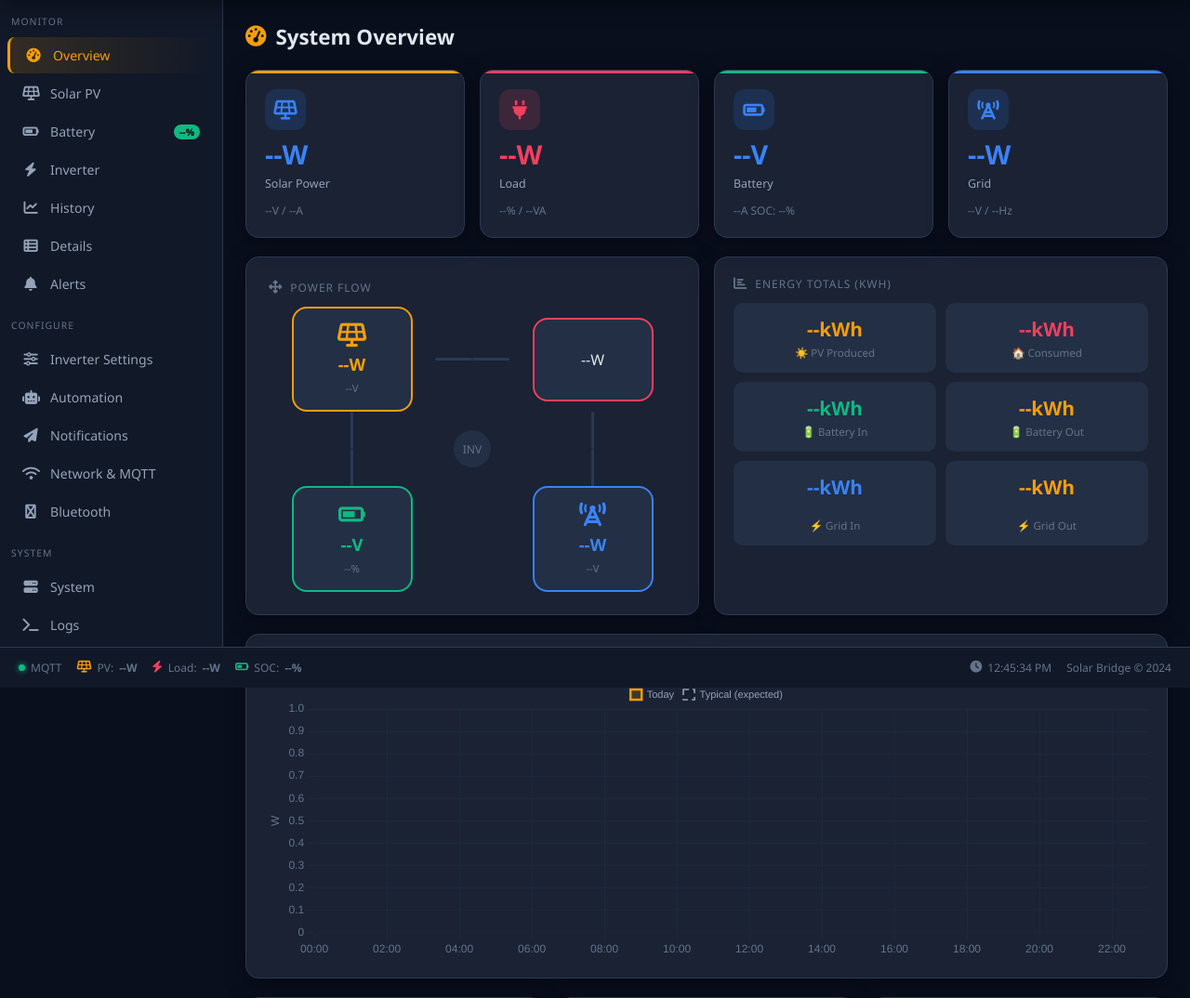
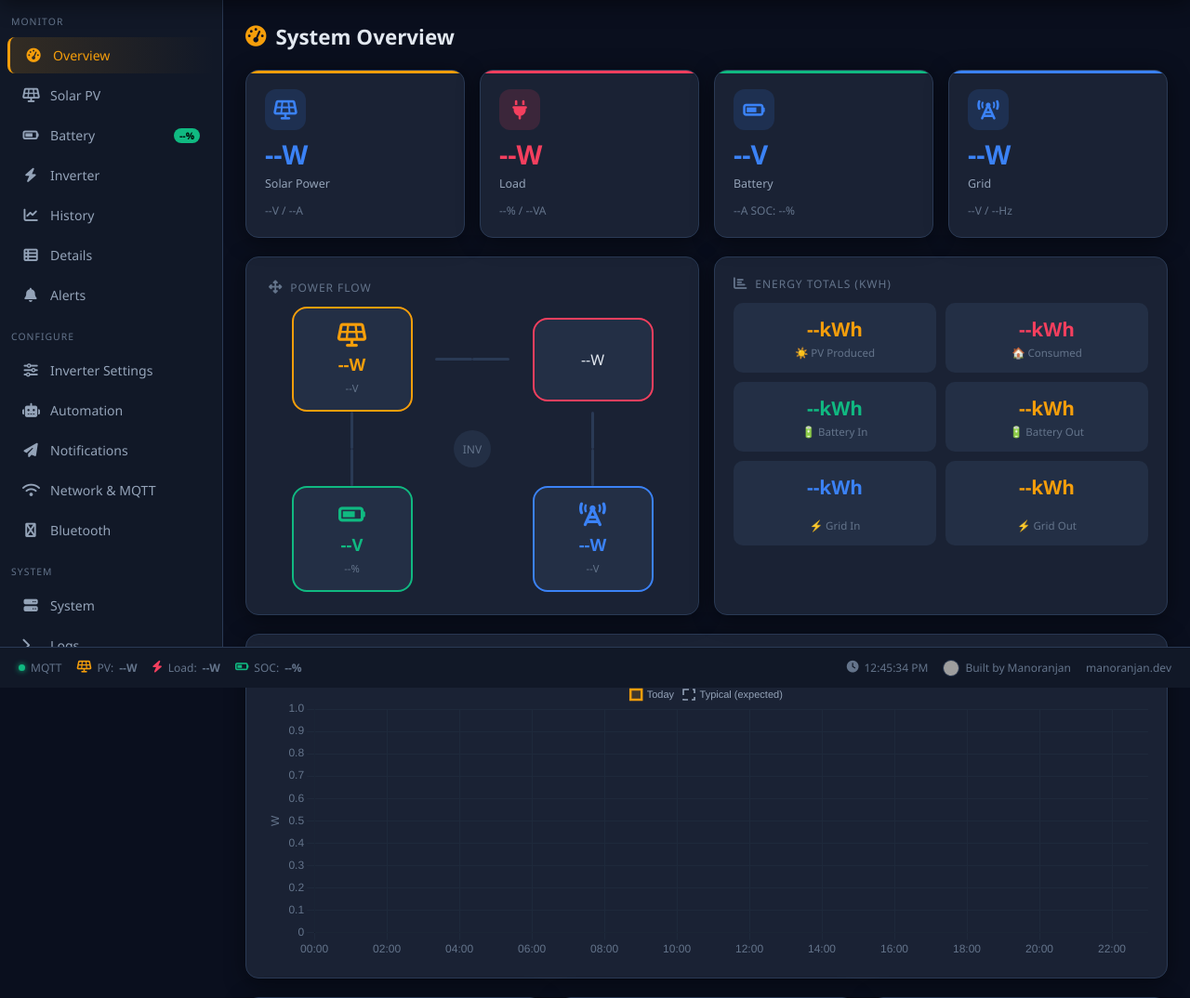
Before and after one commit to manoranjan2050/Solar-Bridge-Flin-Fution-JKBMS, a Flask app: page / in a window 1280 px wide. Shown: the part 60-1134 px from the top of the page at 93% size. Run offline with Flask 3, Linux system fonts and the light colour scheme; data that the repository does not hold is empty; some libraries are stand-ins or nearby versions; grey boxes are pictures that could not be loaded.

Commit message:
Add branding, custom-domain (nginx) setup, full README; clone-to-run ready
- Sidebar author card + footer credit (GitHub avatar, name, manoranjan.dev) + login page credit
- setup_domain.sh: nginx reverse proxy + optional Let's Encrypt HTTPS for solar.<domain>
- install_all.sh: mentions setup_domain.sh; verified self-contained clone-to-run install
- config.ini.example: new alert keys
- README: full rewrite — features, quick start, dashboard, login, custom domain, HA,
  Telegram (status+control), automation, alerts, backup, config, architecture,
  deploy, full troubleshooting, protocol notes, credits

Co-Authored-By: Claude Opus 4.8 <noreply@anthropic.com>

```diff
--- a/dashboard/templates/index.html
+++ b/dashboard/templates/index.html
@@ -277,11 +277,26 @@ footer{height:var(--ftr);background:var(--bg1);border-top:1px solid var(--border
   position:fixed;bottom:0;left:0;right:0;z-index:100}
 .ftr-item{display:flex;align-items:center;gap:6px}
 .ftr-item i{font-size:.8rem}
-.ftr-right{margin-left:auto;display:flex;gap:16px}
+.ftr-right{margin-left:auto;display:flex;gap:16px;align-items:center}
+.ftr-credit{color:var(--text3);text-decoration:none;transition:color .15s}
+.ftr-credit:hover{color:var(--solar)}
+.ftr-credit img{width:18px;height:18px;border-radius:50%;border:1px solid var(--border)}
 .dot{width:7px;height:7px;border-radius:50%;display:inline-block}
 .dot.green{background:var(--battery);box-shadow:0 0 6px var(--battery)}
 .dot.red{background:#ef4444}
 .dot.yellow{background:var(--solar)}
+
+/* ── AUTHOR CARD (sidebar) ── */
+.author-card{margin:auto 10px 14px;margin-top:auto;display:flex;align-items:center;gap:10px;
+  padding:10px;border-radius:10px;background:var(--bg2);border:1px solid var(--border);
+  text-decoration:none;color:var(--text1);transition:.15s}
+.author-card:hover{border-color:var(--solar);background:var(--bg3)}
+.author-card img{width:36px;height:36px;border-radius:50%;border:1px solid var(--border)}
+.author-meta{flex:1;min-width:0}
+.author-name{font-size:.85rem;font-weight:600}
+.author-link{font-size:.72rem;color:var(--text3)}
+.author-card .fa-github{color:var(--text2);font-size:1.1rem}
+aside#sidebar{display:flex;flex-direction:column}
 
 /* ── ALERTS / TOAST ── */
 .toast{position:fixed;top:72px;right:20px;padding:12px 20px;border-radius:10px;font-size:.85rem;
@@ -400,6 +415,16 @@ footer{height:var(--ftr);background:var(--bg1);border-top:1px solid var(--border
     <i class="fa fa-right-from-bracket"></i> Logout
   </a>
   {% endif %}
+
+  <a class="author-card" href="https://github.com/manoranjan2050" target="_blank" rel="noopener">
+    <img src="https://github.com/manoranjan2050.png?size=80" alt="Manoranjan"
+         onerror="this.style.display='none'">
+    <div class="author-meta">
+      <div class="author-name">Manoranjan</div>
+      <div class="author-link">manoranjan.dev</div>
+    </div>
+    <i class="fa fa-brands fa-github"></i>
+  </a>
 </aside>
 
 <!-- ── MAIN ── -->
@@ -1229,7 +1254,11 @@ footer{height:var(--ftr);background:var(--bg1);border-top:1px solid var(--border
     SOC: <strong id="f-soc">--%</strong></div>
   <div class="ftr-right">
     <div class="ftr-item"><i class="fa fa-clock"></i> <span id="f-time">--:--:--</span></div>
-    <div class="ftr-item">Solar Bridge © 2024</div>
+    <a class="ftr-item ftr-credit" href="https://github.com/manoranjan2050" target="_blank" rel="noopener">
+      <img src="https://github.com/manoranjan2050.png?size=40" alt="" onerror="this.style.display='none'">
+      Built by Manoranjan
+    </a>
+    <a class="ftr-item ftr-credit" href="https://manoranjan.dev" target="_blank" rel="noopener">manoranjan.dev</a>
   </div>
 </footer>
 
```
Also changed, not shown: dashboard/templates/login.html (+7 -0 lines), .claude/settings.local.json, README.md, 2 other files.
